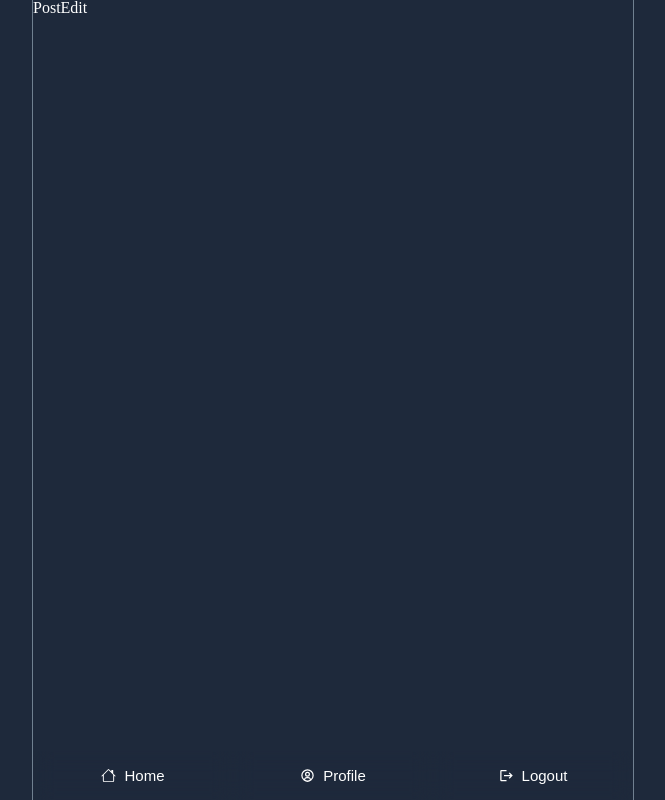
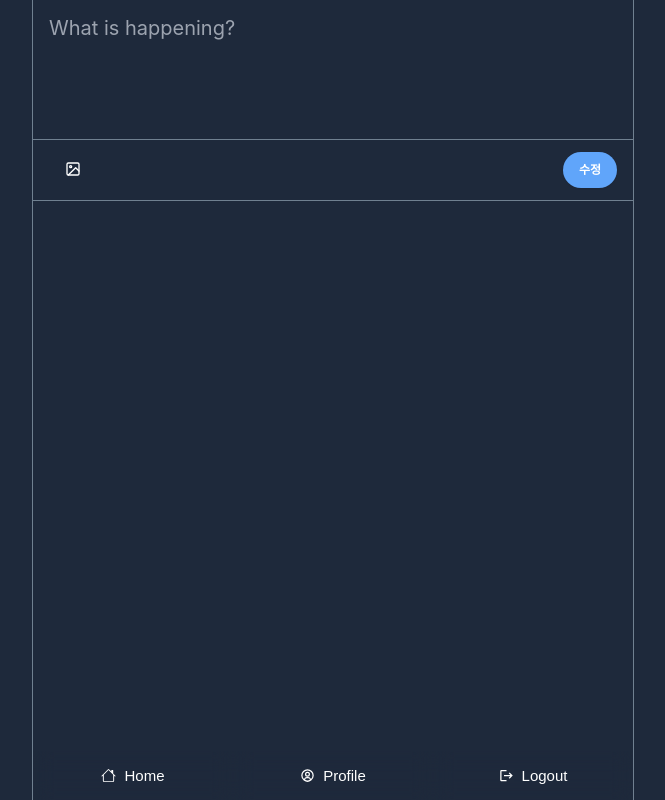
Before and after one commit to alexgoni/Twitter, a React (Create React App) app: page /posts/edit/1 in a window 1280 px wide. Shown: the whole page, without its empty margins (307-972 px from the left). Built offline with nearby package versions, Linux system fonts and the light colour scheme; no server answers; the database is empty; sample sign-in values are in the browser's storage.

Commit message:
feat: 게시글 수정/삭제 기능 구현

```diff
--- a/src/components/posts/PostBox.tsx
+++ b/src/components/posts/PostBox.tsx
@@ -1,9 +1,12 @@
 import AuthContext from "context/AuthContext";
+import { deleteDoc, doc } from "firebase/firestore";
+import { db } from "firebaseApp";
 import { PostProps } from "pages/home";
 import React, { useContext } from "react";
 import { AiFillHeart } from "react-icons/ai";
 import { FaRegComment, FaUserCircle } from "react-icons/fa";
-import { Link } from "react-router-dom";
+import { Link, useNavigate } from "react-router-dom";
+import { toast } from "react-toastify";
 
 interface PostBoxProps {
   post: PostProps;
@@ -11,8 +14,16 @@
 
 export default function PostBox({ post }: PostBoxProps) {
   const { user } = useContext(AuthContext);
+  const navigate = useNavigate();
 
-  const handleDelete = () => {};
+  const handleDelete = async () => {
+    const confirm = window.confirm("해당 게시글을 삭제하시겠습니까?");
+    if (!confirm || !post?.id) return;
+    await deleteDoc(doc(db, "posts", post?.id));
+
+    toast.success("게시글이 삭제되었습니다.");
+    navigate("/");
+  };
 
   return (
     <div>
--- /dev/null
+++ b/src/components/posts/PostEditForm.tsx
@@ -0,0 +1,77 @@
+import { doc, getDoc, updateDoc } from "firebase/firestore";
+import { db } from "firebaseApp";
+import { PostProps } from "pages/home";
+import React, { useCallback, useEffect, useState } from "react";
+import { FiImage } from "react-icons/fi";
+import { useNavigate, useParams } from "react-router-dom";
+import { toast } from "react-toastify";
+
+export default function PostEditForm() {
+  const [content, setContent] = useState<string>("");
+  const [post, setPost] = useState<PostProps | null>(null);
+  const params = useParams();
+  const navigate = useNavigate();
+
+  const getPost = useCallback(async () => {
+    if (!params?.id) return;
+    const docRef = doc(db, "posts", params.id);
+    const docSnap = await getDoc(docRef);
+    setPost({ ...(docSnap?.data() as PostProps), id: docSnap.id });
+    setContent(docSnap?.data()?.content);
+  }, [params?.id]);
+
+  const onChange = (e: React.ChangeEvent<HTMLTextAreaElement>) => {
+    const { name, value } = e.target;
+    if (name === "content") setContent(value);
+  };
+
+  const onSubmit = async (e: React.FormEvent<HTMLFormElement>) => {
+    e.preventDefault();
+    try {
+      if (!post) return;
+      const postRef = doc(db, "posts", post?.id);
+      await updateDoc(postRef, {
+        content,
+      });
+
+      navigate(`/posts/${post?.id}`);
+      toast.success("게시글을 수정했습니다.");
+    } catch (error: any) {
+      console.log(error);
+      toast.error(error.code);
+    }
+  };
+
+  const handleFileUpload = () => {};
+
+  useEffect(() => {
+    if (params?.id) getPost();
+  }, [params?.id]);
+
+  return (
+    <form onSubmit={onSubmit} className="post-form">
+      <textarea
+        className="post-form__textarea"
+        name="content"
+        id="content"
+        placeholder="What is happening?"
+        onChange={onChange}
+        value={content}
+        required
+      />
+      <div className="post-form__submit-area">
+        <label htmlFor="file-input" className="post-form__file">
+          <FiImage className="post-form__file-icon" />
+        </label>
+        <input
+          type="file"
+          name="file-input"
+          accept="image/*"
+          onChange={handleFileUpload}
+          className="hidden"
+        />
+        <input type="submit" value="수정" className="post-form__submit-btn" />
+      </div>
+    </form>
+  );
+}
--- a/src/index.scss
+++ b/src/index.scss
@@ -264,6 +264,13 @@
 /* post list */
 
 .post {
+  &__header {
+    button {
+      border: none;
+      padding: 16px;
+      cursor: pointer;
+    }
+  }
   padding-bottom: 40px;
   .post__box {
     padding: 10px 0;
--- a/src/pages/posts/detail.tsx
+++ b/src/pages/posts/detail.tsx
@@ -1,5 +1,41 @@
-import React from "react";
+import Loading from "components/loading/Loading";
+import PostBox from "components/posts/PostBox";
+import { doc, getDoc } from "firebase/firestore";
+import { db } from "firebaseApp";
+import { PostProps } from "pages/home";
+import React, { useCallback, useEffect, useState } from "react";
+import { useNavigate, useParams } from "react-router-dom";
+import { IoIosArrowBack } from "react-icons/io";
 
 export default function PostDetail() {
-  return <div>detail</div>;
+  const [post, setPost] = useState<PostProps | null>(null);
+  const params = useParams();
+  const navigate = useNavigate();
+
+  const getPost = useCallback(async () => {
+    if (!params?.id) return;
+    const docRef = doc(db, "posts", params?.id);
+    const docSnap = await getDoc(docRef);
+    setPost({ ...(docSnap?.data() as PostProps), id: docSnap.id });
+  }, [params?.id]);
+
+  useEffect(() => {
+    if (params?.id) getPost();
+  }, [params?.id]);
+
+  return (
+    <div className="post">
+      <div className="post__header">
+        <button
+          type="button"
+          onClick={() => {
+            navigate(-1);
+          }}
+        >
+          <IoIosArrowBack size={24} />
+        </button>
+      </div>
+      {post ? <PostBox post={post} /> : <Loading />}
+    </div>
+  );
 }
--- a/src/pages/posts/edit.tsx
+++ b/src/pages/posts/edit.tsx
@@ -1,5 +1,10 @@
+import PostEditForm from "components/posts/PostEditForm";
 import React from "react";
 
 export default function PostEdit() {
-  return <div>PostEdit</div>;
+  return (
+    <>
+      <PostEditForm />
+    </>
+  );
 }
```
